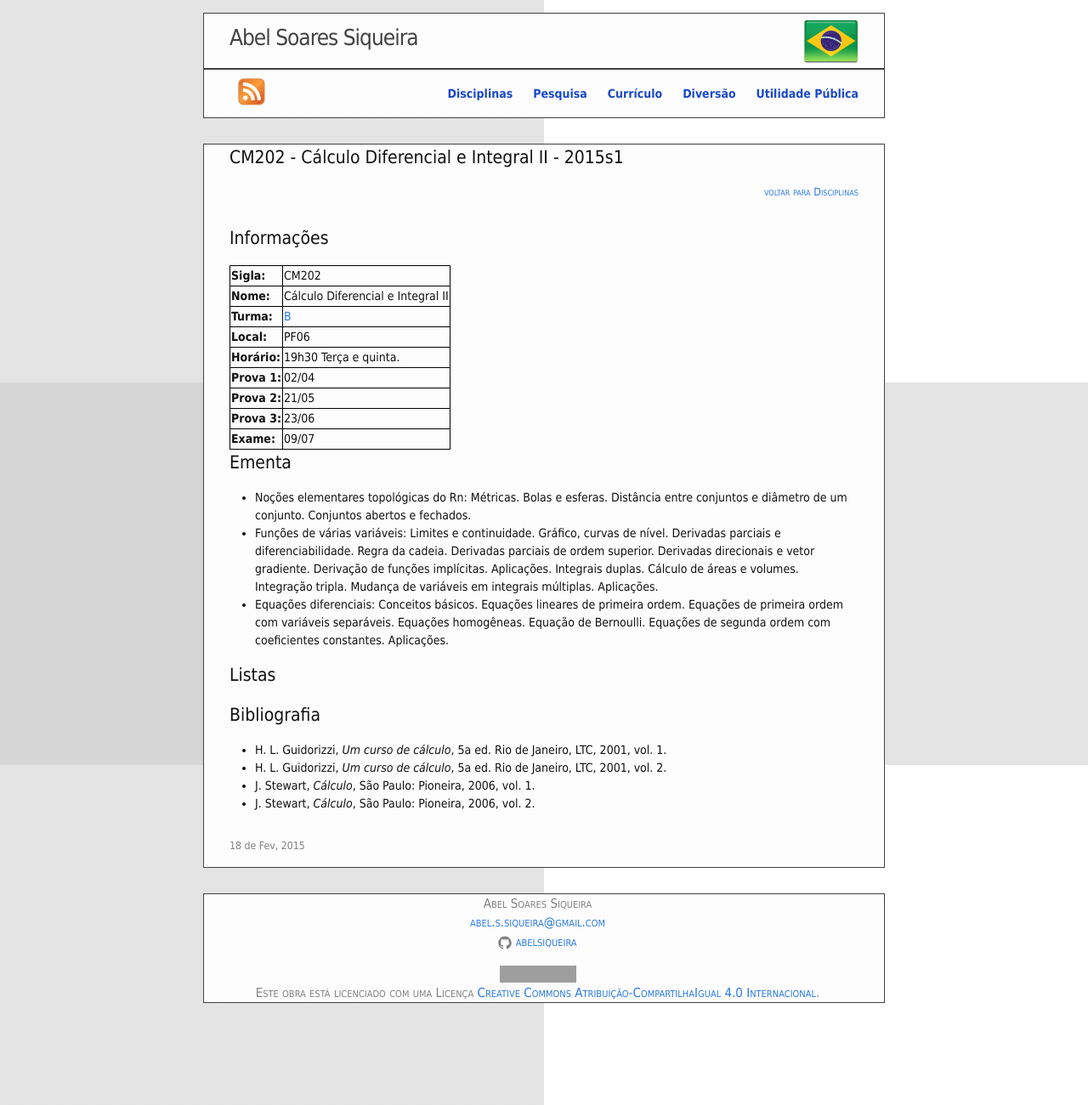
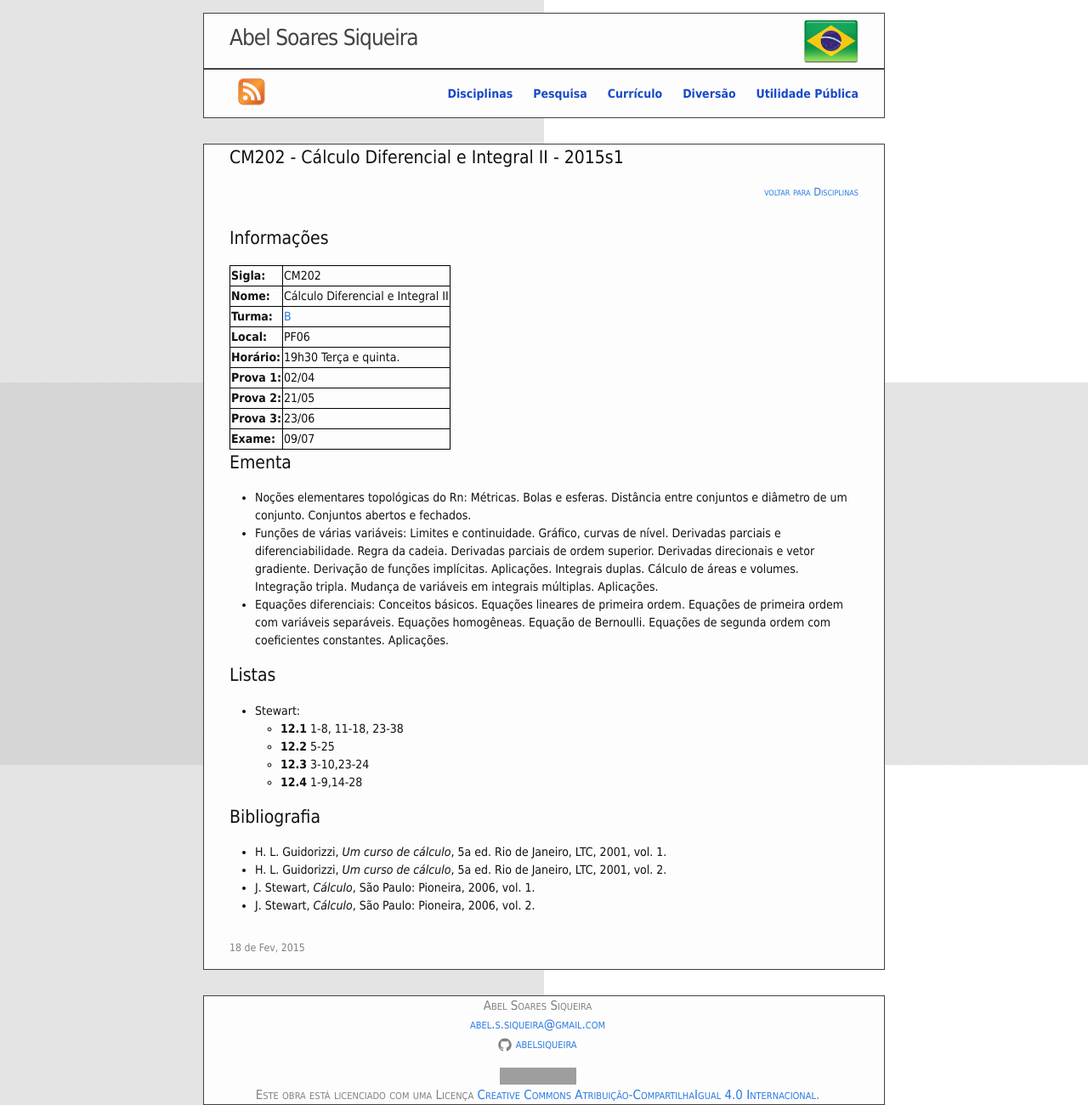
Before and after one commit to abelsiqueira/abelsiqueira.github.io-old, a Jekyll site: the page built from _posts/br/2015-02-20-cm202-calculo-diferencial-e-intergral-II-2015s1.markdown, in a window 1280 px wide. Shown: the whole page at 85% size. Built offline with Jekyll 4.4.1, drawn with Linux system fonts in a browser that asks for light colours; grey boxes are pictures that could not be loaded.

Commit message:
Atualiza CM202 com lista do Stewart

```diff
--- a/_posts/br/2015-02-20-cm202-calculo-diferencial-e-intergral-II-2015s1.markdown
+++ b/_posts/br/2015-02-20-cm202-calculo-diferencial-e-intergral-II-2015s1.markdown
@@ -36,6 +36,12 @@ permalink:  cm202-2015s1
 
 # Listas
 
+  - Stewart:
+    - **12.1** 1-8, 11-18, 23-38
+    - **12.2** 5-25
+    - **12.3** 3-10,23-24
+    - **12.4** 1-9,14-28
+
 # Bibliografia
 
   - H. L. Guidorizzi, _Um curso de cálculo_, 5a ed. Rio de Janeiro, LTC, 2001,
```
Also changed, not shown: 1 other file.
